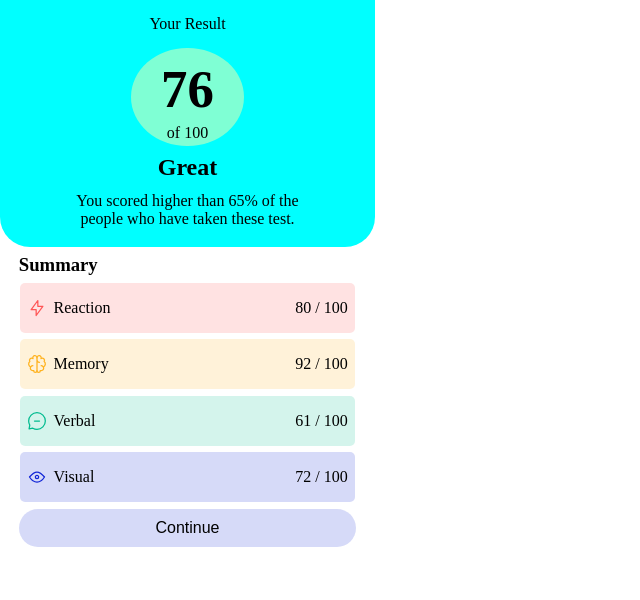
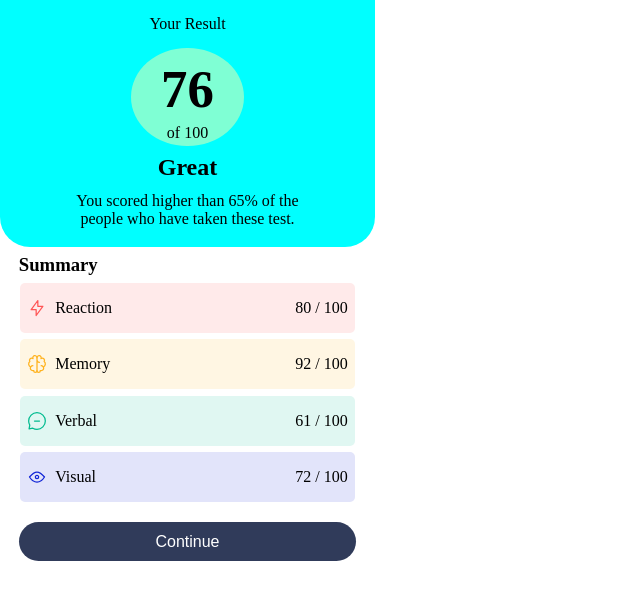
Before and after one commit to JorgeDeAquino/resumo-de-resultado-vue, a Vue app: page / in a window 1280 px wide. Shown: the top 600 px of the page, without its empty margins (0-640 px from the left). Built offline with nearby package versions, Linux system fonts and the light colour scheme.

Commit message:
ajuste layout summary

```diff
--- a/src/components/Summary/Summary.scss
+++ b/src/components/Summary/Summary.scss
@@ -40,7 +40,7 @@
             }
 
             img {
-                margin-right: .4rem;
+                margin-right: .5rem;
             }
         }
 
@@ -63,11 +63,13 @@
     }
 
     button {
+        background-color: $Dark-gray-blue;
+        color: $White;
         width: 100%;
         padding: 3%;
         border-radius: 20px;
         border: none;
         font-size: 1rem;
-        margin-bottom: 2%;
+        margin: 4% 0 2% 0;
     }
 }
--- a/src/styles/variables.scss
+++ b/src/styles/variables.scss
@@ -6,10 +6,10 @@
 
 // Primary
 
-$Light-red: hsla(0, 100%, 67%, 0.17);
-$Orangey-yellow: hsla(39, 100%, 56%, 0.17);
-$Green-teal: hsla(166, 100%, 37%, 0.17);
-$Cobalt-blue: hsla(234, 85%, 45%, 0.17);
+$Light-red: hsla(0, 100%, 67%, 0.12);
+$Orangey-yellow: hsla(39, 100%, 56%, 0.12);
+$Green-teal: hsla(166, 100%, 37%, 0.12);
+$Cobalt-blue: hsla(234, 85%, 45%, 0.12);
 
 // Gradients
 
```
